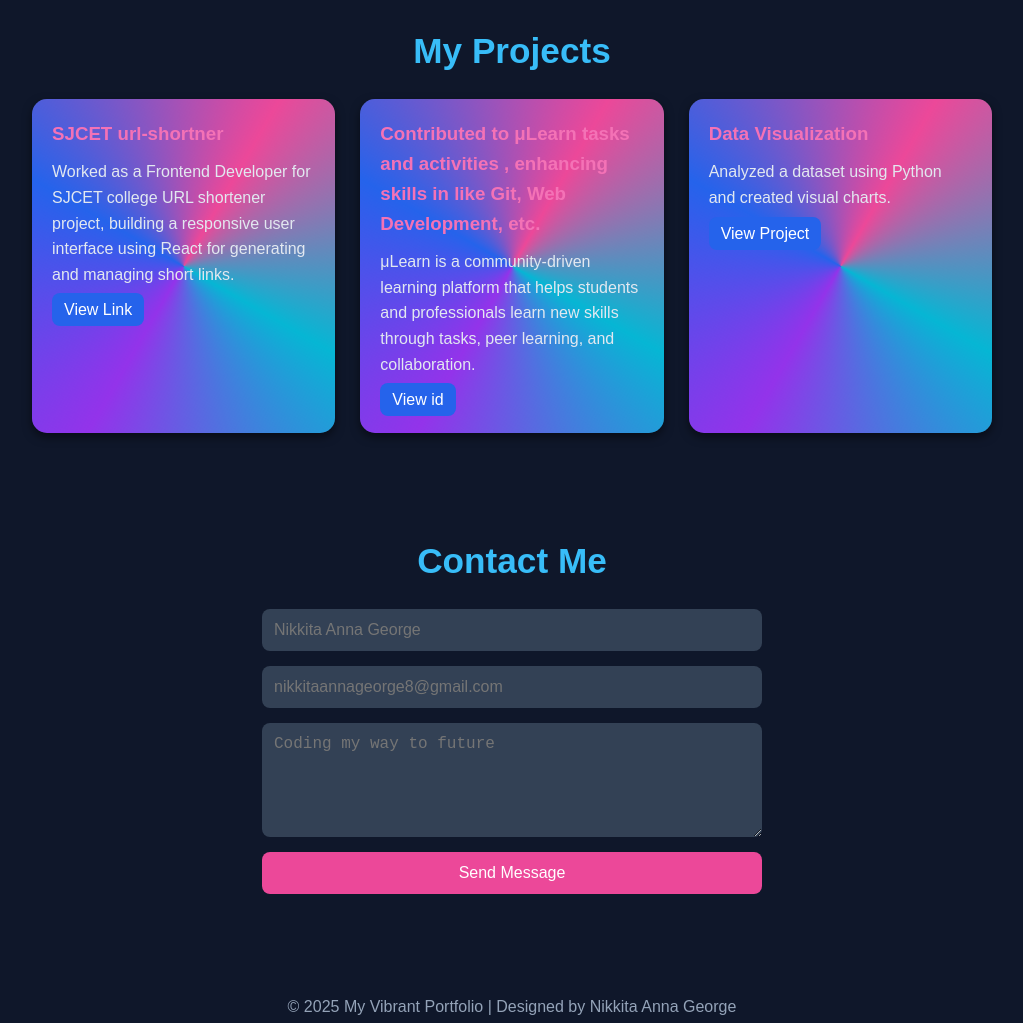
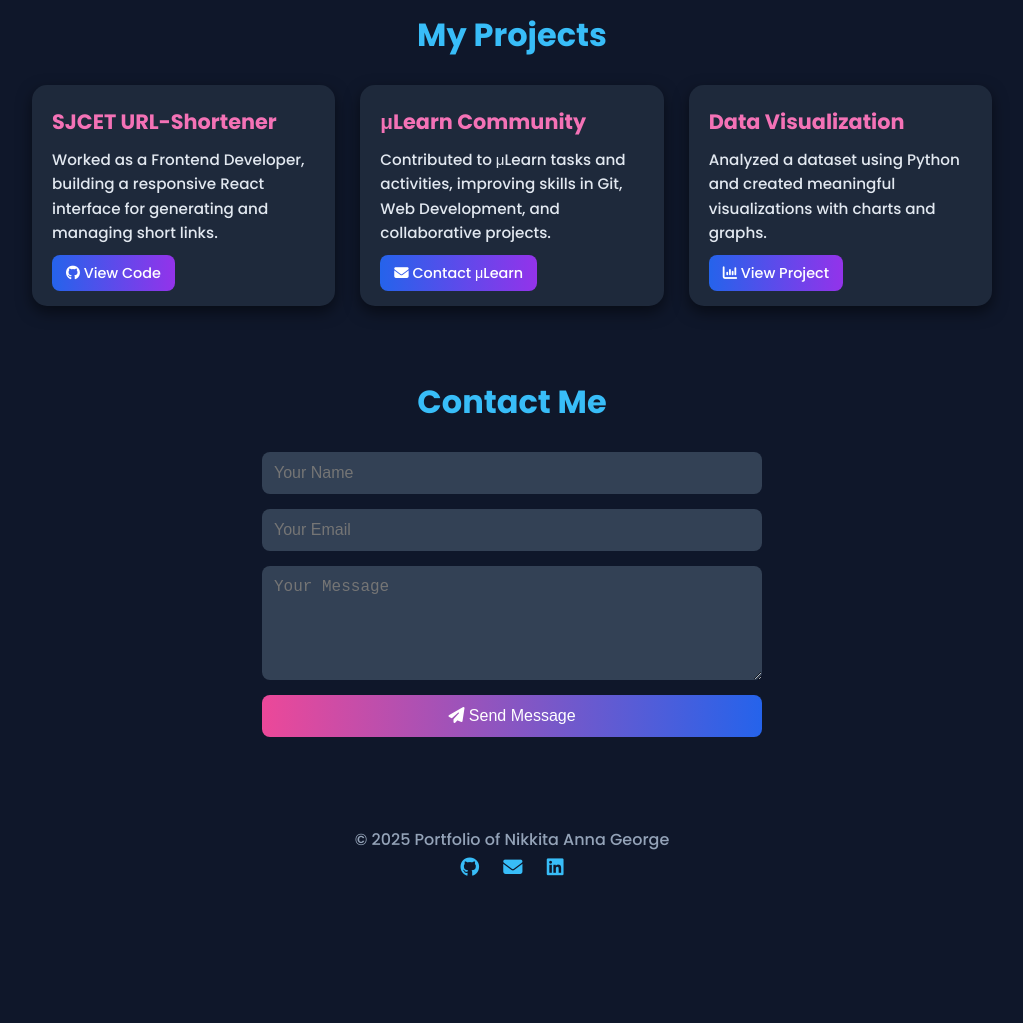
Before and after one commit to NikkitaAnnaGeroge/Nikkita-Portfolio, a plain HTML site: page index.html in a window 1280 px wide. Shown: the part 1140-2163 px from the top of the page, without its empty margins (128-1151 px from the left). After the commit the page ends 2043 px from the top, so only its background shows below. Drawn offline with Linux system fonts and the light colour scheme.

Commit message:
Update index.html

```diff
--- a/index.html
+++ b/index.html
@@ -1,178 +1,116 @@
 <!DOCTYPE html>
 <html lang="en">
 <head>
-  <meta charset="UTF-8">
-  <meta name="viewport" content="width=device-width, initial-scale=1.0">
-  <title>Vibrant Portfolio</title>
+  <meta charset="UTF-8" />
+  <meta name="viewport" content="width=device-width, initial-scale=1.0"/>
+  <title>Nikkita Anna George — Portfolio</title>
+  <link href="https://fonts.googleapis.com/css2?family=Poppins:wght@300;500;700&display=swap" rel="stylesheet">
+  <link rel="stylesheet" href="https://cdnjs.cloudflare.com/ajax/libs/font-awesome/6.5.0/css/all.min.css"/>
   <style>
     * { margin: 0; padding: 0; box-sizing: border-box; }
-
     body {
       font-family: 'Poppins', sans-serif;
       background: #0f172a;
-      color: white;
+      color: #f1f5f9;
       line-height: 1.6;
       overflow-x: hidden;
     }
 
-    /* 🔹 Animated Gradient Background */
     header {
-      position: relative;
       height: 100vh;
       display: flex;
       flex-direction: column;
       justify-content: center;
       align-items: center;
       text-align: center;
-      background: linear-gradient(270deg, #2563eb, #ec4899, #06b6d4, #9333ea);
-      background-size: 800% 800%;
-      animation: gradientMove 12s ease infinite;
+      background: linear-gradient(135deg,#2563eb,#9333ea);
       color: white;
-      overflow: hidden;
+      padding: 20px;
     }
-
-    @keyframes gradientMove {
-      0% { background-position: 0% 50%; }
-      50% { background-position: 100% 50%; }
-      100% { background-position: 0% 50%; }
-    }
-
     header img {
-      width: 160px;
-      height: 160px;
+      width: 150px; height: 150px;
       border-radius: 50%;
-      border: 5px solid white;
+      border: 4px solid white;
       margin-bottom: 20px;
       object-fit: cover;
-      box-shadow: 0 0 25px rgba(255,255,255,0.5);
+      box-shadow: 0 0 20px rgba(255,255,255,0.4);
       animation: float 4s ease-in-out infinite;
     }
-
     @keyframes float {
-      0%, 100% { transform: translateY(0); }
-      50% { transform: translateY(-12px); }
+      0%,100%{transform:translateY(0);}
+      50%{transform:translateY(-12px);}
     }
-
-    header h1 {
-      font-size: 3rem;
-      margin-bottom: 10px;
-    }
-
-    header p {
-      font-size: 1.3rem;
-      opacity: 0.9;
-    }
+    header h1 { font-size: 2.5rem; font-weight: 700; margin-bottom: 10px; }
+    header p { font-size: 1.2rem; opacity: 0.9; }
 
     nav {
-      background: rgba(15, 23, 42, 0.9);
+      background: rgba(15,23,42,0.95);
       padding: 15px;
       text-align: center;
       position: sticky;
-      top: 0;
-      z-index: 10;
-      backdrop-filter: blur(10px);
+      top: 0; z-index: 10;
+      backdrop-filter: blur(6px);
     }
-
     nav a {
-      margin: 0 15px;
+      margin: 0 12px;
       text-decoration: none;
       color: #38bdf8;
-      font-weight: 600;
-      transition: color 0.3s;
+      font-weight: 500;
+      transition: 0.3s;
     }
-
-    nav a:hover {
-      color: #f472b6;
-    }
+    nav a:hover { color: #f472b6; }
 
     section {
       max-width: 1000px;
-      margin: 60px auto;
-      padding: 20px;
+      margin: 70px auto;
+      padding: 0 20px;
+    }
+    h2 {
+      color: #38bdf8;
+      text-align: center;
+      font-size: 2rem;
+      margin-bottom: 25px;
     }
 
-    h2 {
-      color: #38bdf8;
-      margin-bottom: 20px;
-      text-align: center;
-      font-size: 2.2rem;
-    }
-
-    /* 🔹 Project Cards with Glow Hover */
+    /* Projects */
     .projects {
       display: grid;
-      grid-template-columns: repeat(auto-fit, minmax(280px, 1fr));
+      grid-template-columns: repeat(auto-fit,minmax(280px,1fr));
       gap: 25px;
     }
-
     .project-card {
       background: #1e293b;
       padding: 20px;
       border-radius: 15px;
-      box-shadow: 0 4px 10px rgba(0,0,0,0.5);
-      transition: transform 0.4s, box-shadow 0.4s;
-      position: relative;
-      overflow: hidden;
+      box-shadow: 0 6px 15px rgba(0,0,0,0.5);
+      transition: transform 0.3s, box-shadow 0.3s;
     }
-
-    .project-card::before {
-      content: "";
-      position: absolute;
-      top: -50%;
-      left: -50%;
-      width: 200%;
-      height: 200%;
-      background: conic-gradient(#2563eb, #ec4899, #06b6d4, #9333ea, #2563eb);
-      animation: spin 6s linear infinite;
-      z-index: 0;
-    }
-
-    .project-card > * {
-      position: relative;
-      z-index: 1;
-    }
-
-    @keyframes spin {
-      100% { transform: rotate(360deg); }
-    }
-
     .project-card:hover {
       transform: translateY(-8px);
-      box-shadow: 0 10px 25px rgba(0,0,0,0.6);
+      box-shadow: 0 10px 25px rgba(0,0,0,0.7);
     }
-
     .project-card h3 {
       color: #f472b6;
       margin-bottom: 10px;
+      font-size: 1.3rem;
     }
-
-    .project-card p {
-      margin-bottom: 10px;
-      color: #e2e8f0;
-    }
-
+    .project-card p { color: #e2e8f0; margin-bottom: 15px; font-size: 0.95rem; }
     .project-card a {
       text-decoration: none;
       color: white;
-      background: #2563eb;
-      padding: 8px 12px;
+      background: linear-gradient(90deg,#2563eb,#9333ea);
+      padding: 8px 14px;
       border-radius: 8px;
-      transition: background 0.3s;
+      font-size: 0.9rem;
+      transition: 0.3s;
     }
+    .project-card a:hover { background: linear-gradient(90deg,#9333ea,#2563eb); }
 
-    .project-card a:hover {
-      background: #9333ea;
+    /* Contact */
+    form {
+      display: flex; flex-direction: column;
+      gap: 15px; max-width: 500px; margin: 0 auto;
     }
-
-    /* 🔹 Contact Form */
-    form {
-      display: flex;
-      flex-direction: column;
-      gap: 15px;
-      max-width: 500px;
-      margin: 0 auto;
-    }
-
     input, textarea {
       padding: 12px;
       border-radius: 8px;
@@ -181,21 +119,14 @@
       background: #334155;
       color: white;
     }
-
     button {
       padding: 12px;
-      background: #ec4899;
-      color: white;
-      border: none;
-      border-radius: 8px;
-      font-size: 1rem;
-      cursor: pointer;
-      transition: background 0.3s;
+      background: linear-gradient(90deg,#ec4899,#2563eb);
+      color: white; border: none; border-radius: 8px;
+      font-size: 1rem; cursor: pointer;
+      transition: 0.3s;
     }
-
-    button:hover {
-      background: #2563eb;
-    }
+    button:hover { background: linear-gradient(90deg,#2563eb,#ec4899); }
 
     footer {
       text-align: center;
@@ -204,14 +135,20 @@
       color: #94a3b8;
       margin-top: 40px;
     }
+    .socials a {
+      margin: 0 10px;
+      color: #38bdf8;
+      font-size: 1.2rem;
+      transition: 0.3s;
+    }
+    .socials a:hover { color: #ec4899; }
   </style>
 </head>
 <body>
 
   <header>
-    <!-- Replace with your photo -->
-    <img src="Nikkita.jpeg" alt="My Profile Photo">
-    <h1>Hello, I’m Nikkita Anna George</h1>
+    <img src="Nikkita.jpeg" alt="Profile Photo">
+    <h1>Hello, I’m <span style="color:#38bdf8">Nikkita Anna George</span></h1>
     <p>Aspiring Developer | Programmer</p>
   </header>
 
@@ -223,7 +160,7 @@
 
   <section id="about">
     <h2>About Me</h2>
-    <p style="text-align:center;">
+    <p style="text-align:center; max-width:750px; margin:0 auto;">
       I am passionate about learning programming and building projects.
       I enjoy problem-solving and exploring new technologies.
       This portfolio is a showcase of my journey as a beginner developer.
@@ -234,23 +171,19 @@
     <h2>My Projects</h2>
     <div class="projects">
       <div class="project-card">
-        <h3>SJCET url-shortner</h3>
-        <p>Worked as a Frontend Developer for SJCET college URL shortener project, building a responsive user interface using React for generating and managing short links.</p>
-        <a href="https://github.com/NikkitaAnnaGeroge/Sjcet-Url-Shortner" target="_blank" class="btn">View Link</a>
-
+        <h3>SJCET URL-Shortener</h3>
+        <p>Worked as a Frontend Developer, building a responsive React interface for generating and managing short links.</p>
+        <a href="https://github.com/NikkitaAnnaGeroge/Sjcet-Url-Shortner" target="_blank"><i class="fa-brands fa-github"></i> View Code</a>
       </div>
-
       <div class="project-card">
-        <h3>Contributed to μLearn tasks and activities  , enhancing skills in like Git, Web Development, etc.</h3>
-        <p>μLearn is a community-driven learning platform that helps students and professionals learn new skills through tasks, peer learning, and collaboration.</p>
-        <a href="nikkitaannageorge@mulearn" target="_blank" class="btn">View id</a>
-
+        <h3>μLearn Community</h3>
+        <p>Contributed to μLearn tasks and activities, improving skills in Git, Web Development, and collaborative projects.</p>
+        <a href="mailto:nikkitaannageorge@mulearn"><i class="fa-solid fa-envelope"></i> Contact μLearn</a>
       </div>
-
       <div class="project-card">
         <h3>Data Visualization</h3>
-        <p>Analyzed a dataset using Python and created visual charts.</p>
-        <a href="#">View Project</a>
+        <p>Analyzed a dataset using Python and created meaningful visualizations with charts and graphs.</p>
+        <a href="#"><i class="fa-solid fa-chart-column"></i> View Project</a>
       </div>
     </div>
   </section>
@@ -258,15 +191,20 @@
   <section id="contact">
     <h2>Contact Me</h2>
     <form>
-      <input type="text" placeholder="Nikkita Anna George" required>
-      <input type="email" placeholder="nikkitaannageorge8@gmail.com" required>
-      <textarea rows="5" placeholder="Coding my way to future"></textarea>
-      <button type="submit">Send Message</button>
+      <input type="text" placeholder="Your Name" required>
+      <input type="email" placeholder="Your Email" required>
+      <textarea rows="5" placeholder="Your Message"></textarea>
+      <button type="submit"><i class="fa-solid fa-paper-plane"></i> Send Message</button>
     </form>
   </section>
 
   <footer>
-    <p>&copy; 2025 My Vibrant Portfolio | Designed by Nikkita Anna George</p>
+    <p>&copy; 2025 Portfolio of Nikkita Anna George</p>
+    <div class="socials">
+      <a href="https://github.com/NikkitaAnnaGeroge" target="_blank"><i class="fab fa-github"></i></a>
+      <a href="mailto:nikkitaannageorge8@gmail.com"><i class="fa-solid fa-envelope"></i></a>
+      <a href="#"><i class="fab fa-linkedin"></i></a>
+    </div>
   </footer>
 
 </body>
```
